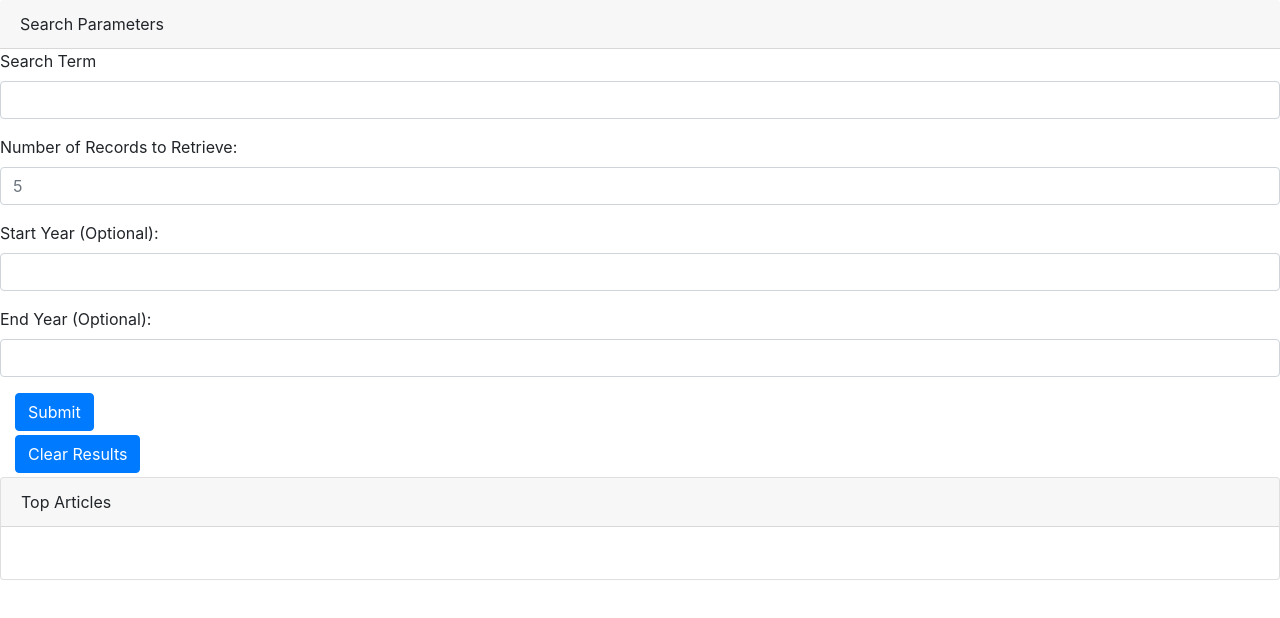
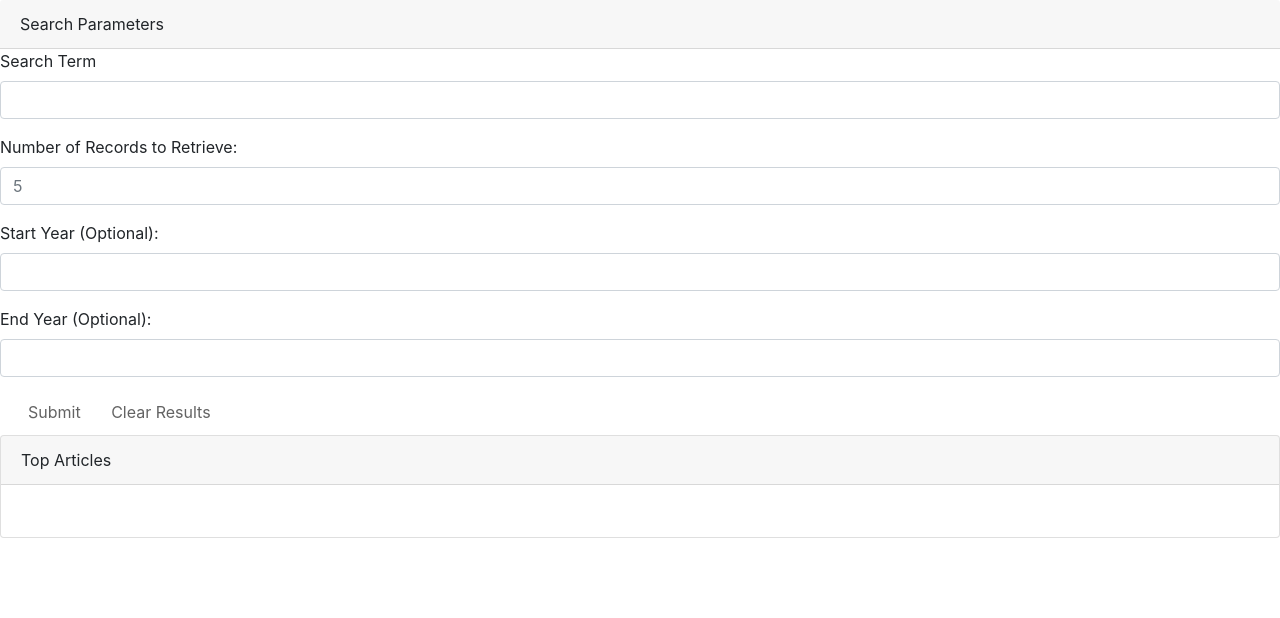
Before and after one commit to CelisseD/NYTimesProject, a plain HTML site: page index.html in a window 1280 px wide. Drawn offline with nearby package versions, Linux system fonts and the light colour scheme.

Commit message:
styled form buttons

```diff
--- a/index.html
+++ b/index.html
@@ -39,10 +39,8 @@
                     <input type="text" class="form-control" id="endYear" placeholder="">
                 </div>
                 <div class="col-auto my-1">
-                    <button id="searchButton" type="submit" class="btn btn-primary">Submit</button>
-                </div>
-                <div class="col-auto my-1">
-                    <button id="clearButton" type="submit" class="btn btn-primary">Clear Results</button>
+                    <button id="searchButton" type="submit" class="btn btn-link" style="color: #636363"><i class="fas fa-search"></i>Submit</button>
+                    <button id="clearButton" type="submit" class="btn btn-link" style="color: #636363"><i class="fas fa-trash-alt"></i>Clear Results</button>
                 </div>
             </form>
         </div>
```
